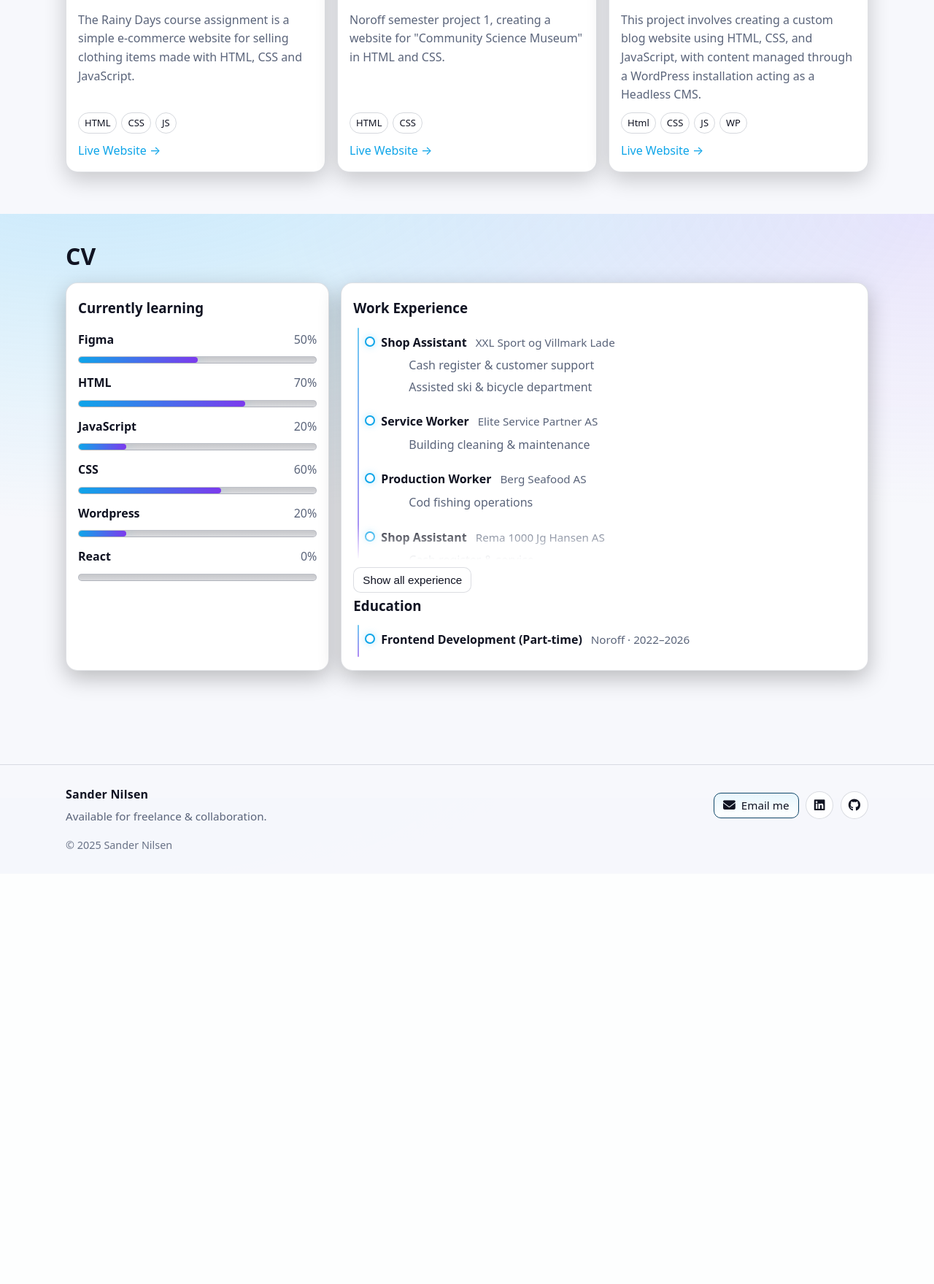
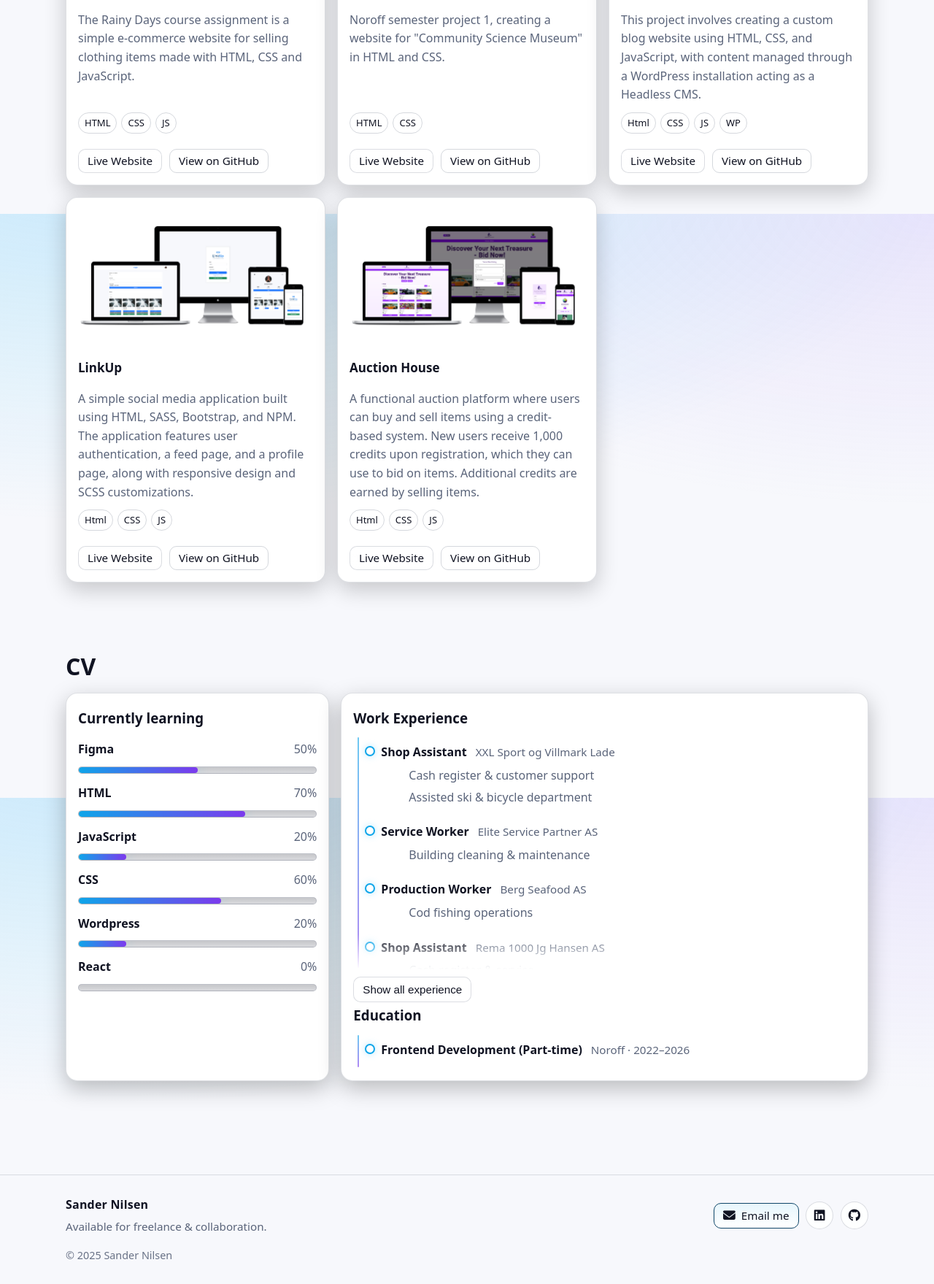
Before and after one commit to SanderNilsen/sandernilsen.github.io, a PHP site: page / in a window 1280 px wide. Shown: the part 1307-3066 px from the top of the page at 73% size. Before the commit the page ends 2470 px from the top, so only its background shows below. Run offline with PHP 8.4, Linux system fonts and the light colour scheme.

Commit message:
Add new projects and GitHub links to portfolio
Added 'LinkUp' and 'Auction House' projects with images and details to the portfolio. Updated existing projects to include GitHub repository links. Enhanced project link styling in CSS and updated project rendering in main.js to display both live site and GitHub buttons.

```diff
--- a/css/styles.css
+++ b/css/styles.css
@@ -352,6 +352,29 @@ p.lead {
   grid-template-columns: repeat(12, 1fr);
   gap: 16px;
 }
+
+.project-links {
+  margin-top: 10px;
+  display: flex;
+  gap: 10px;
+  flex-wrap: wrap;
+}
+
+.btn.btn-sm {
+  padding: 7px 12px;
+  font-size: .9rem;
+  border-radius: 10px;
+}
+
+/* Secondary look for GitHub link */
+.btn.btn-ghost {
+  background: none;
+  border: 1px solid color-mix(in srgb, var(--muted) 25%, transparent);
+}
+.btn.btn-ghost:hover {
+  border-color: color-mix(in srgb, var(--brand) 35%, var(--muted));
+}
+
 
 .project {
   grid-column: span 4;
--- a/main.js
+++ b/main.js
@@ -30,7 +30,8 @@ const projects = [
     tags: ['HTML', 'CSS', 'JS'],
     img: "images/RainyDays-Website-Design.png",
     desc: 'The Rainy Days course assignment is a simple e-commerce website for selling clothing items made with HTML, CSS and JavaScript.',
-    url: 'https://classy-duckanoo-15bd80.netlify.app/'
+    url: 'https://classy-duckanoo-15bd80.netlify.app/',
+    github: 'https://github.com/SanderNilsen/RainyDays'
   },
   {
     title: 'Community Science Museum',
@@ -38,7 +39,8 @@ const projects = [
     tags: ['HTML', 'CSS'],
     img: 'images/CMS-Website-Design.png',
     desc: 'Noroff semester project 1, creating a website for "Community Science Museum" in HTML and CSS.',
-    url: 'https://jovial-frangipane-060223.netlify.app/'
+    url: 'https://jovial-frangipane-060223.netlify.app/',
+    github: 'https://github.com/SanderNilsen/Semester-Project-1'
   },
   {
     title: 'LofotenPeaks',
@@ -46,8 +48,28 @@ const projects = [
     tags: ['Html', 'CSS', 'JS', 'WP'],
     img: 'images/Websitedesign.png',
     desc: 'This project involves creating a custom blog website using HTML, CSS, and JavaScript, with content managed through a WordPress installation acting as a Headless CMS.',
-    url: 'https://lofotenpeaks.netlify.app/'
+    url: 'https://lofotenpeaks.netlify.app/',
+    github: 'https://github.com/Noroff-FEU-Assignments/project-exam-1-SanderNilsen'
   },
+  {
+    title: 'LinkUp',
+    type: 'web',
+    tags: ['Html', 'CSS', 'JS'],
+    img: 'images/websitedesign-linkup.png',
+    desc: 'A simple social media application built using HTML, SASS, Bootstrap, and NPM. The application features user authentication, a feed page, and a profile page, along with responsive design and SCSS customizations.',
+    url: 'https://linkup-css-frameworks.netlify.app/',
+    github: 'https://github.com/SanderNilsen/css-frameworks-ca'
+  },
+  {
+    title: 'Auction House',
+    type: 'web',
+    tags: ['Html', 'CSS', 'JS'],
+    img: 'images/Website-Design-AH.png',
+    desc: 'A functional auction platform where users can buy and sell items using a credit-based system. New users receive 1,000 credits upon registration, which they can use to bid on items. Additional credits are earned by selling items.',
+    url: 'https://semester-project-2-auctionhouse.netlify.app/index.html',
+    github: 'https://github.com/SanderNilsen/Semester-Project-2-AuctionHouse'
+  },
+
 ];
 
 // Render projects
@@ -72,8 +94,10 @@ function renderProjects(list) {
       <div class="tags">
         ${project.tags.map(tag => `<span class="tag">${tag}</span>`).join('')}
       </div>
-      <p><a href="${project.url}">Live Website →</a></p>
-    </article>
+      <div class="project-links">
+        <a href="${project.url}" target="_blank" rel="noopener" class="btn btn-sm">Live Website</a>
+        ${project.github ? `<a href="${project.github}" target="_blank" rel="noopener" class="btn btn-sm btn-ghost">View on GitHub</a>` : ''}
+      </div>    </article>
   `).join('');
 }
 
```
Also changed, not shown: images/Website-Design-AH.png (added), images/websitedesign-linkup.png (added).
